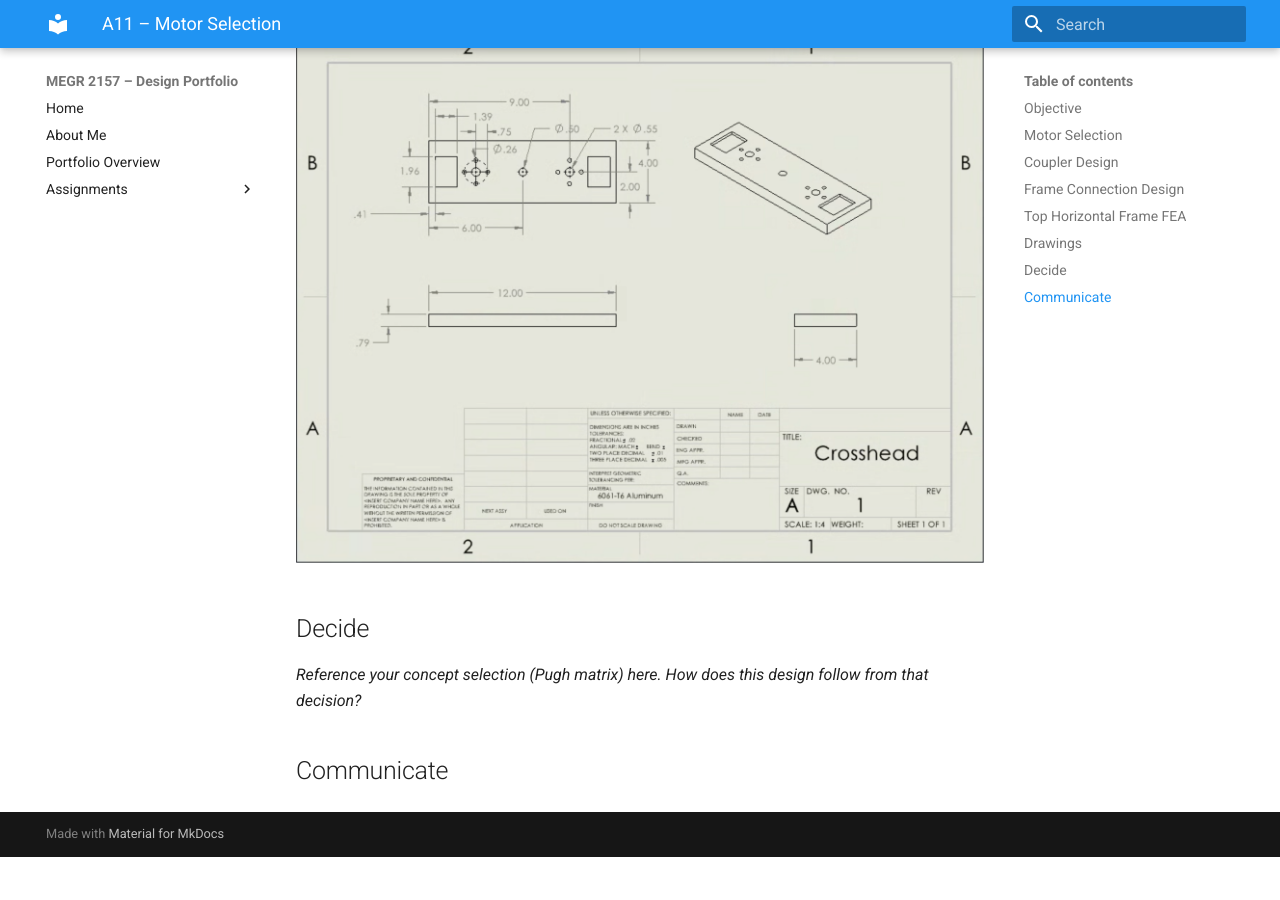
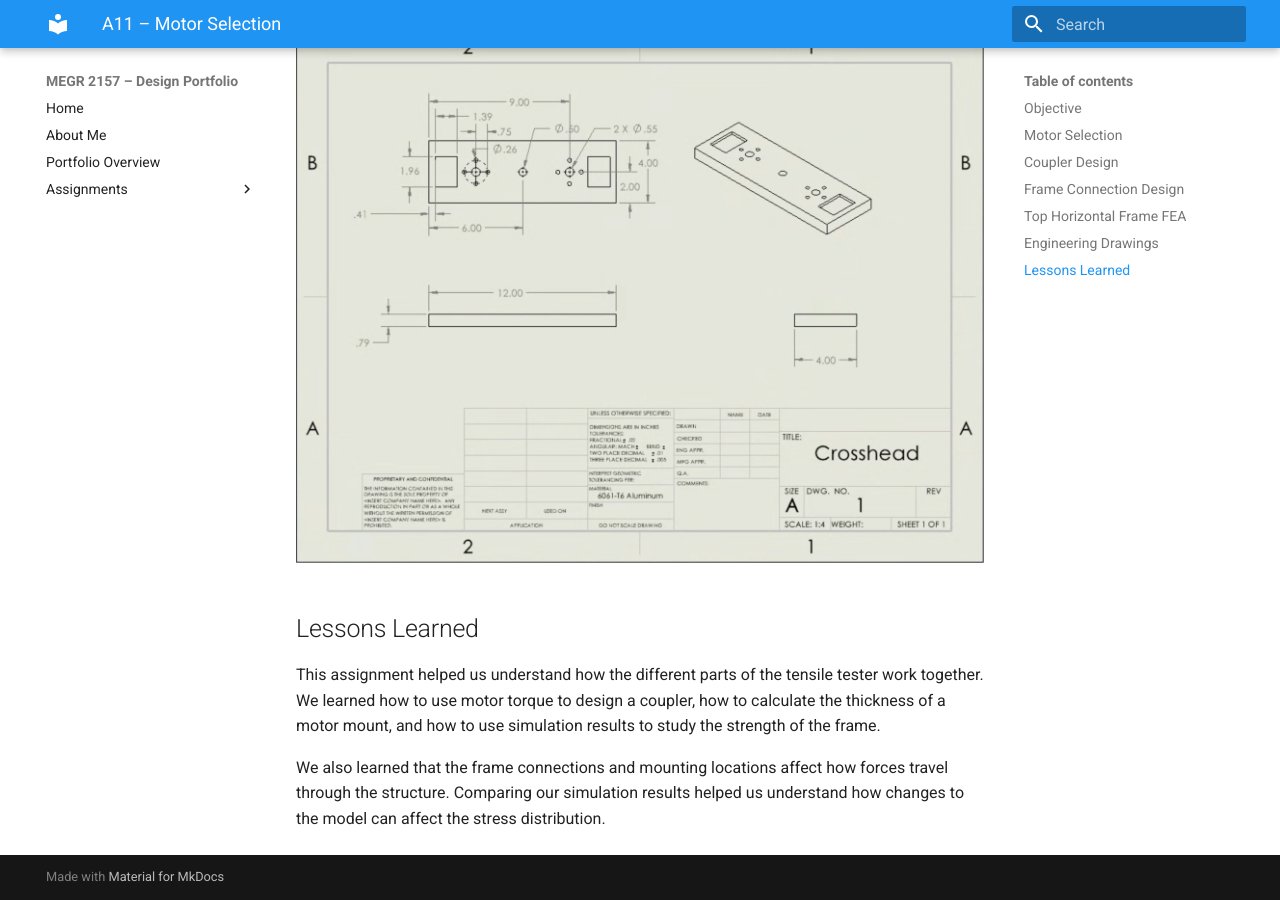
Before and after one commit to jcasillaspad/MEGR2157-Portfolio, an MkDocs documentation site: the page built from docs/assignments/a11/index.md, in a window 1280 px wide and 900 px high, scrolled down 12273 px. Built offline with MkDocs 1.6.1 and Material for MkDocs 9.7.7, drawn with Linux system fonts in a browser that asks for light colours; before the commit the page ends 13130 px from its top, so only the background shows below that; some of the changed text lies outside the part shown.

Commit message:
Revise section titles and add lessons learned
Updated section titles and added lessons learned.

```diff
--- a/docs/assignments/a11/index.md
+++ b/docs/assignments/a11/index.md
@@ -90,7 +90,7 @@ The results showed that the stress remained below the material yield strength fo
 
 ![Refined frame von Mises stress](Fea4.png)
 
-## Drawings
+## Engineering Drawings
 
 ![Motor mount bracket engineering drawing](drawing.png)
 
@@ -98,8 +98,8 @@ The results showed that the stress remained below the material yield strength fo
 
 ![Crosshead engineering drawing](crossheaddrawing.png)
 
+## Lessons Learned
 
-## Decide
-_Reference your concept selection (Pugh matrix) here. How does this design follow from that decision?_
+This assignment helped us understand how the different parts of the tensile tester work together. We learned how to use motor torque to design a coupler, how to calculate the thickness of a motor mount, and how to use simulation results to study the strength of the frame.
 
-## Communicate
+We also learned that the frame connections and mounting locations affect how forces travel through the structure. Comparing our simulation results helped us understand how changes to the model can affect the stress distribution.
```
